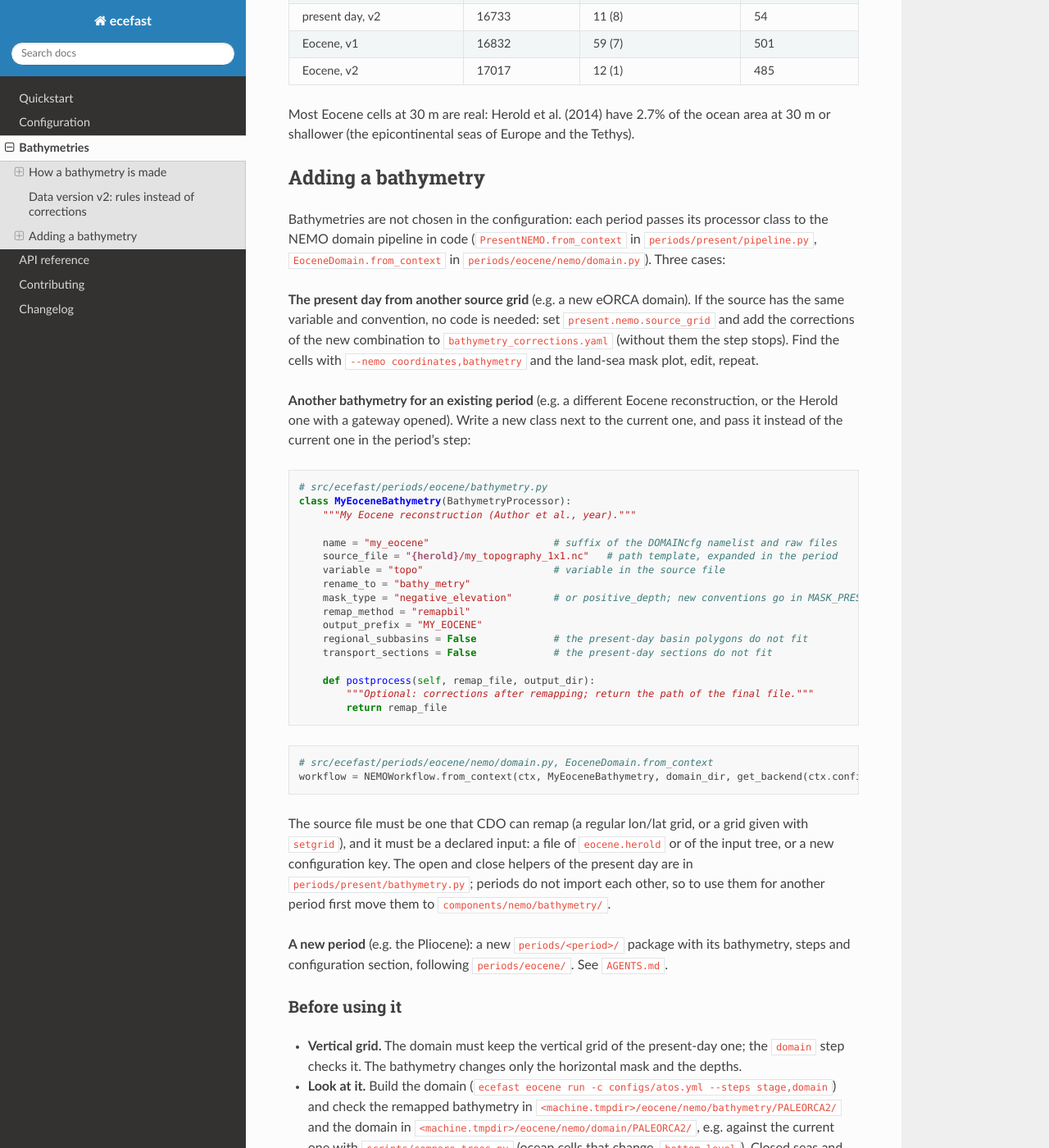
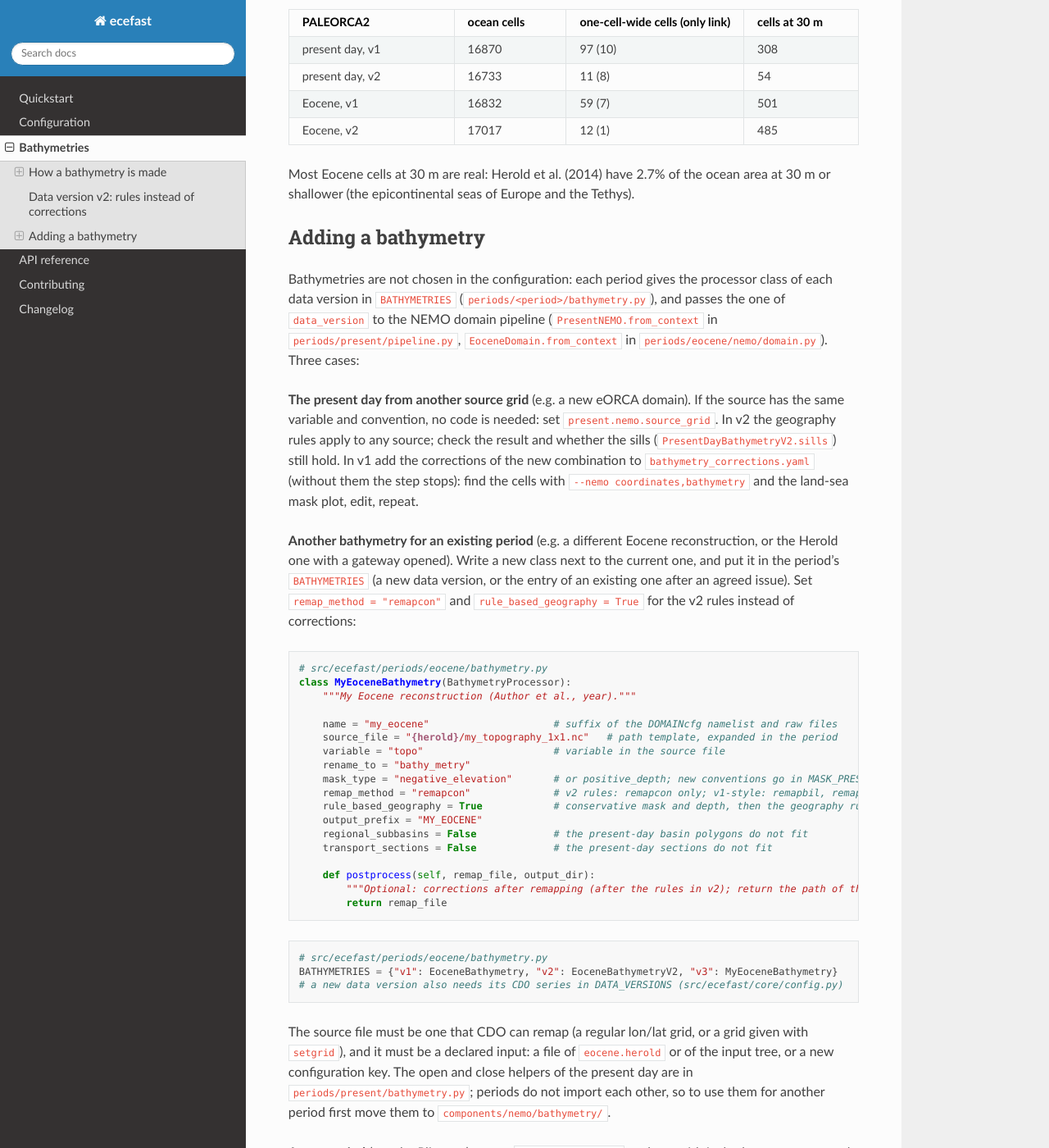
Before and after one commit to renatacoppo/Eocene-creator, a Sphinx documentation site: the page built from docs/bathymetry.rst, in a window 1280 px wide and 1400 px high, scrolled down 2457 px. Shown: the whole window at 82% size. Built offline with Sphinx 7.4.7 and the Read the Docs theme 3.1.0, drawn with Linux system fonts in a browser that asks for light colours; some of the changed text lies outside the part shown.

Commit message:
update docs

```diff
--- a/docs/bathymetry.rst
+++ b/docs/bathymetry.rst
@@ -36,7 +36,8 @@ How a bathymetry is made
 
 Both are subclasses of
 :class:`~ecefast.components.nemo.bathymetry.base.BathymetryProcessor`, which runs the same CDO
-chain for every source, in ``<machine.tmpdir>/<period>/nemo/bathymetry/PALEORCA2/``:
+chain for every source, in ``<machine.tmpdir>/<period>/nemo/bathymetry/PALEORCA2/`` (v1; v2 keeps
+step 1 and replaces the others, see :ref:`bathymetry-v2`):
 
 1. **Select** the variable of the source, renamed to ``bathy_metry`` if needed, on its own grid
    (or on the grid of ``setgrid``, for a NEMO source grid).
@@ -107,13 +108,15 @@ With ``data_version: v2`` (issue #58) the bathymetry has no manual corrections.
    - **no one-cell inlets**: one-cell-wide dead ends become land, in a single pass;
    - **no isolated islands**: a land cell with no land among its eight neighbours becomes ocean.
 
-After DOMAINcfg, the domain must keep the land-sea mask of the bathymetry, every row included: a
-difference stops the ``generate_mask`` step.
+The result is ``<prefix>_bathy_metry_remapcon_to_PALEORCA2_T.nc``; the log lists what each rule
+changed. After DOMAINcfg, the domain must keep the land-sea mask of the bathymetry, every row
+included: a difference stops the ``generate_mask`` step.
 
 Before the rules, the north-fold row is made symmetric (its right half copies the mirrored left
 half, as NEMO does), and every rule changes both copies of a fold-row cell.
 
-On the laptop inputs (fake DOMAINcfg, CDO 2.6.4; a fold-row cell counts twice):
+On the laptop inputs (fake DOMAINcfg, CDO 2.6.4; a fold-row cell counts twice; "only link": the
+cells whose removal would split the ocean, as at Gibraltar):
 
 .. list-table::
    :header-rows: 1
@@ -121,7 +124,7 @@ On the laptop inputs (fake DOMAINcfg, CDO 2.6.4; a fold-row cell counts twice):
 
    * - PALEORCA2
      - ocean cells
-     - one-cell-wide cells (strait)
+     - one-cell-wide cells (only link)
      - cells at 30 m
    * - present day, v1
      - 16870
@@ -146,19 +149,24 @@ shallower (the epicontinental seas of Europe and the Tethys).
 Adding a bathymetry
 -------------------
 
-Bathymetries are not chosen in the configuration: each period passes its processor class to the
-NEMO domain pipeline in code (``PresentNEMO.from_context`` in ``periods/present/pipeline.py``,
-``EoceneDomain.from_context`` in ``periods/eocene/nemo/domain.py``). Three cases:
+Bathymetries are not chosen in the configuration: each period gives the processor class of each
+data version in ``BATHYMETRIES`` (``periods/<period>/bathymetry.py``), and passes the one of
+``data_version`` to the NEMO domain pipeline (``PresentNEMO.from_context`` in
+``periods/present/pipeline.py``, ``EoceneDomain.from_context`` in ``periods/eocene/nemo/domain.py``).
+Three cases:
 
 **The present day from another source grid** (e.g. a new eORCA domain). If the source has the
-same variable and convention, no code is needed: set ``present.nemo.source_grid`` and add the
-corrections of the new combination to ``bathymetry_corrections.yaml`` (without them the step
-stops). Find the cells with ``--nemo coordinates,bathymetry`` and the land-sea mask plot, edit,
-repeat.
+same variable and convention, no code is needed: set ``present.nemo.source_grid``. In v2 the
+geography rules apply to any source; check the result and whether the sills
+(``PresentDayBathymetryV2.sills``) still hold. In v1 add the corrections of the new combination to
+``bathymetry_corrections.yaml`` (without them the step stops): find the cells with
+``--nemo coordinates,bathymetry`` and the land-sea mask plot, edit, repeat.
 
 **Another bathymetry for an existing period** (e.g. a different Eocene reconstruction, or the
-Herold one with a gateway opened). Write a new class next to the current one, and pass it instead
-of the current one in the period's step:
+Herold one with a gateway opened). Write a new class next to the current one, and put it in the
+period's ``BATHYMETRIES`` (a new data version, or the entry of an existing one after an agreed
+issue). Set ``remap_method = "remapcon"`` and ``rule_based_geography = True`` for the v2 rules
+instead of corrections:
 
 .. code-block:: python
 
@@ -171,19 +179,21 @@ of the current one in the period's step:
        variable = "topo"                      # variable in the source file
        rename_to = "bathy_metry"
        mask_type = "negative_elevation"       # or positive_depth; new conventions go in MASK_PRESETS
-       remap_method = "remapbil"
+       remap_method = "remapcon"              # v2 rules: remapcon only; v1-style: remapbil, remapnn
+       rule_based_geography = True            # conservative mask and depth, then the geography rules
        output_prefix = "MY_EOCENE"
        regional_subbasins = False             # the present-day basin polygons do not fit
        transport_sections = False             # the present-day sections do not fit
 
        def postprocess(self, remap_file, output_dir):
-           """Optional: corrections after remapping; return the path of the final file."""
+           """Optional: corrections after remapping (after the rules in v2); return the path of the final file."""
            return remap_file
 
 .. code-block:: python
 
-   # src/ecefast/periods/eocene/nemo/domain.py, EoceneDomain.from_context
-   workflow = NEMOWorkflow.from_context(ctx, MyEoceneBathymetry, domain_dir, get_backend(ctx.config))
+   # src/ecefast/periods/eocene/bathymetry.py
+   BATHYMETRIES = {"v1": EoceneBathymetry, "v2": EoceneBathymetryV2, "v3": MyEoceneBathymetry}
+   # a new data version also needs its CDO series in DATA_VERSIONS (src/ecefast/core/config.py)
 
 The source file must be one that CDO can remap (a regular lon/lat grid, or a grid given with
 ``setgrid``), and it must be a declared input: a file of ``eocene.herold`` or of the input tree, or a
@@ -203,7 +213,8 @@ Before using it
   and check the remapped bathymetry in ``<machine.tmpdir>/eocene/nemo/bathymetry/PALEORCA2/`` and
   the domain in ``<machine.tmpdir>/eocene/nemo/domain/PALEORCA2/``, e.g. against the current one
   with ``scripts/compare_trees.py`` (ocean cells that change, ``bottom_level``). Closed seas and
-  one-cell straits are what usually needs corrections.
+  one-cell straits are what usually needs corrections (v1) or what the rules change (v2): the
+  ``ecefast <period> plot`` maps show both.
 - **Output changes.** Replacing the bathymetry of a period changes its output: the pull request
   says so, the changelog gets an *Output* entry, and the data no longer is ``v1``. Agree on it in
   an issue first.
--- a/docs/contributing.rst
+++ b/docs/contributing.rst
@@ -23,7 +23,7 @@ request.
 
 .. code-block:: bash
 
-   module load cdo/2.5.3
+   module load cdo/2.6.5          # data_version v2 (the default); v1: module load cdo/2.5.3
    ECEFAST_HPC_DOMAINCFG_DIR=/path/to/ecearth4/sources/nemo-4.2/tools/DOMAINcfg \
        pytest -m hpc tests/hpc/test_domaincfg_contract.py      # fake backend still matches DOMAINcfg
    ecefast present run -c configs/atos.yml --overwrite
```
Also changed, not shown: AGENTS.md (+11 -7 lines), CHANGELOG.rst (+6 -2 lines), README.md (+2 -1 lines), docs/configuration.rst (+9 -7 lines), docs/quickstart.rst (+13 -6 lines), 10 other files.
